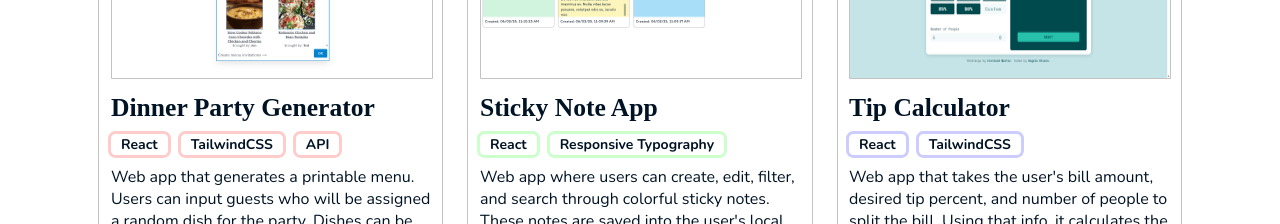
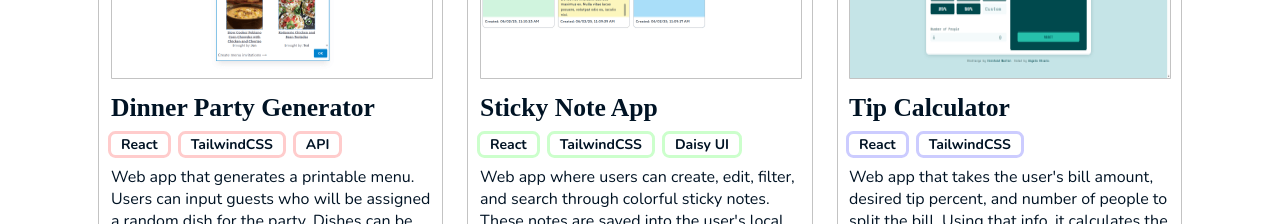
Before and after one commit to ang-riv/portfolio, a React (Vite) app: page / in a window 1280 px wide. Shown: the part 2520-2744 px from the top of the page. Built offline with nearby package versions, Linux system fonts and the light colour scheme; a web font is replaced by a local one.

Commit message:
Changed tags for sticky note project

```diff
--- a/src/sections/Projects/ProjectsSection.jsx
+++ b/src/sections/Projects/ProjectsSection.jsx
@@ -18,7 +18,7 @@ const ProjectsSection = React.forwardRef(({ id }, ref) => {
     },
     {
       title: "Sticky Note App",
-      badges: ["React", "Responsive Typography"],
+      badges: ["React", "TailwindCSS", "Daisy UI"],
       description:
         "Web app where users can create, edit, filter, and search through colorful sticky notes. These notes are saved into the user's local storage.",
       img: null,
```
